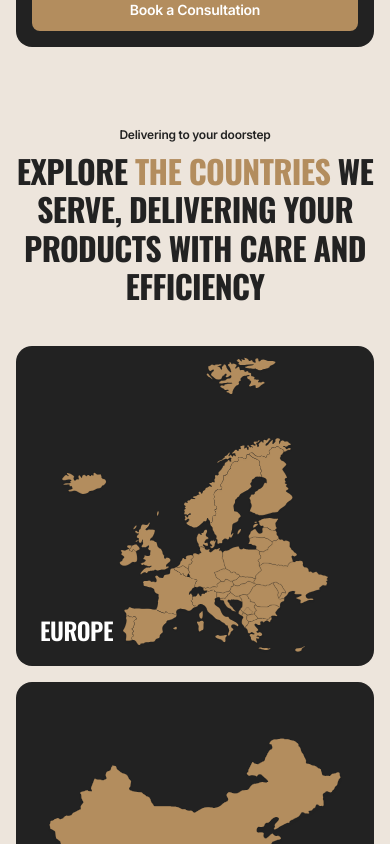
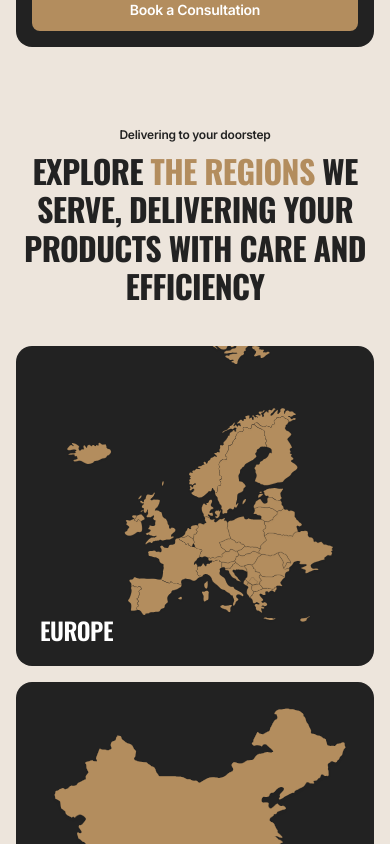
Before and after one commit to DevDugg/r-g-solutions, a Next.js app: page / in a window 390 px wide. Shown: the part 2700-3544 px from the top of the page. Built offline with nearby package versions, Linux system fonts and the light colour scheme.

Commit message:
regions responsive

```diff
--- a/src/app/page.tsx
+++ b/src/app/page.tsx
@@ -1,6 +1,6 @@
 import About from "@/components/sections/about";
-import Countries from "@/components/sections/countries";
 import Hero from "@/components/sections/hero";
+import Regions from "@/components/sections/regions";
 import Services from "@/components/sections/services";
 export default function Home() {
   return (
@@ -8,7 +8,7 @@ export default function Home() {
       <Hero />
       <About />
       <Services />
-      <Countries />
+      <Regions />
     </main>
   );
 }
--- a/src/components/elements/country-card.tsx
+++ b/src/components/elements/region-card.tsx
@@ -1,11 +1,11 @@
 import Image from "next/image";
 
-interface CountryCardProps {
+interface RegionCardProps {
   label: string;
   image: string;
 }
 
-const CountryCard = ({ label, image }: CountryCardProps) => {
+const RegionCard = ({ label, image }: RegionCardProps) => {
   return (
     <div className="flex flex-col gap-2 justify-end bg-BLACK rounded-2xl p-6 relative h-[320px] overflow-hidden">
       <Image
@@ -13,12 +13,12 @@ const CountryCard = ({ label, image }: CountryCardProps) => {
         alt={label}
         width={1200}
         height={1200}
-        className="absolute top-1/2 left-1/2 -translate-x-1/2 -translate-y-1/2 size-[300px] object-contain"
+        className="absolute bottom-10 right-6 size-[300px] object-contain TABLET:-bottom-20 TABLET:-right-5 TABLET:size-[450px]"
       />
 
-      <h3 className="card-title text-WHITE">{label}</h3>
+      <h3 className="card-title text-WHITE z-10">{label}</h3>
     </div>
   );
 };
 
-export default CountryCard;
+export default RegionCard;
--- a/src/components/sections/countries.tsx
+++ /dev/null
@@ -1,27 +0,0 @@
-import Button from "../elements/button";
-import Container from "../structure/container";
-import CountryCard from "../elements/country-card";
-import countries from "@/data/countries";
-
-const Countries = () => {
-  return (
-    <section id="countries" className="countries">
-      <Container className="flex flex-col gap-10">
-        <div className="flex flex-col gap-2">
-          <span className="tag-text text-BLACK text-center block">{countries.label}</span>
-          <h2
-            className="section-title text-BLACK text-center"
-            dangerouslySetInnerHTML={{ __html: countries.title }}
-          ></h2>
-        </div>
-        <div className="flex flex-col gap-4">
-          {countries.cards.map((card) => (
-            <CountryCard key={card.label} {...card} />
-          ))}
-          <Button label={countries.cta.label} href={countries.cta.href} className="w-full bg-ACCENT_DARK" />
-        </div>
-      </Container>
-    </section>
-  );
-};
-export default Countries;
--- /dev/null
+++ b/src/components/sections/regions.tsx
@@ -0,0 +1,24 @@
+import Button from "../elements/button";
+import Container from "../structure/container";
+import RegionCard from "../elements/region-card";
+import regions from "@/data/regions";
+
+const Regions = () => {
+  return (
+    <section id="regions" className="regions">
+      <Container className="flex flex-col gap-10">
+        <div className="flex flex-col gap-2">
+          <span className="tag-text text-BLACK text-center block">{regions.label}</span>
+          <h2 className="section-title text-BLACK text-center" dangerouslySetInnerHTML={{ __html: regions.title }}></h2>
+        </div>
+        <div className="flex flex-col gap-4 WIDE:grid WIDE:grid-cols-2">
+          {regions.cards.map((card) => (
+            <RegionCard key={card.label} {...card} />
+          ))}
+          <Button {...regions.cta} className="w-full bg-ACCENT_DARK TABLET:col-span-2" />
+        </div>
+      </Container>
+    </section>
+  );
+};
+export default Regions;
--- a/src/data/countries.ts
+++ b/src/data/regions.ts
@@ -1,11 +1,12 @@
 import colors from "@/config/colors";
 
-const countries = {
+const regions = {
   label: "Delivering to your doorstep",
-  title: `explore <span style="color:${colors.ACCENT}">the countries</span> we serve, delivering your products with care and efficiency`,
+  title: `explore <span style="color:${colors.ACCENT}">the regions</span> we serve, delivering your products with care and efficiency`,
   cards: [
     {
       label: "Europe",
+
       image: "/eu-map.svg",
     },
     {
@@ -27,4 +28,4 @@ const countries = {
   },
 };
 
-export default countries;
+export default regions;
```
